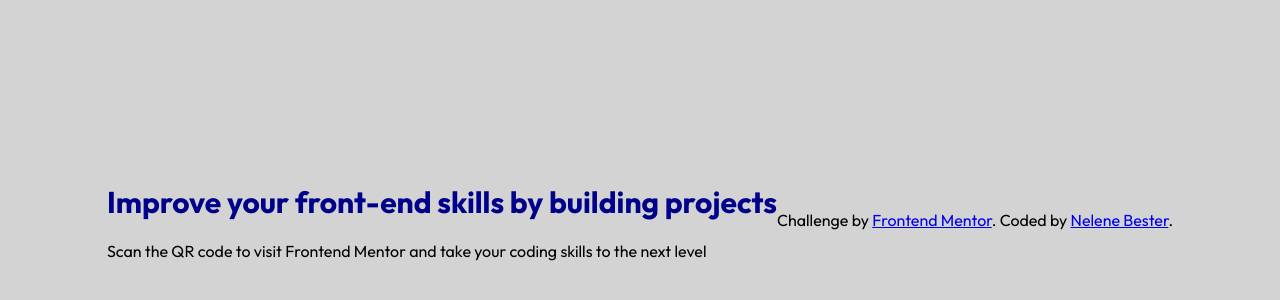
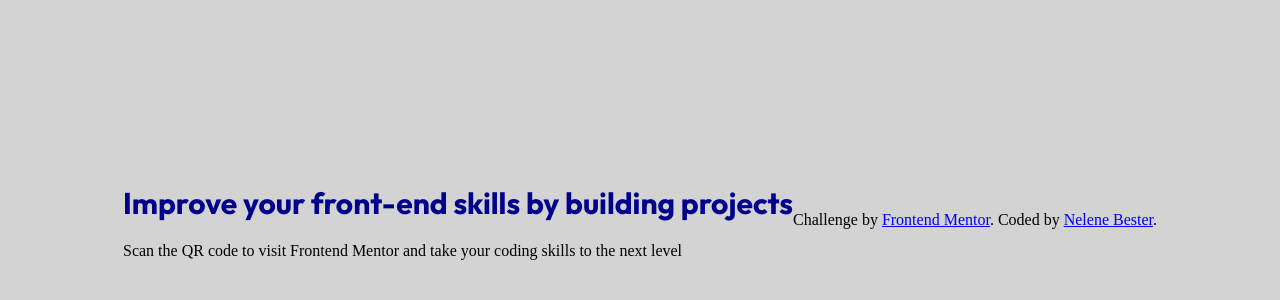
Before and after one commit to Nelene-max/https---github.com-Nelene-max-QR-Code-Component, a plain HTML site: page qr-code-component-main/index.html in a window 1280 px wide. Shown: the part 188-488 px from the top of the page. Drawn offline with Linux system fonts and the light colour scheme; files that its build step writes are made by us from their sources.

Commit message:
Updated css

```diff
--- a/app.css
+++ b/app.css
@@ -1,8 +1,3 @@
-html {
-    box-sizing:border-box;
-    font-family: "outfit";
-}
-
 body {
     background-color: lightgray;
     display:flex;
@@ -11,7 +6,7 @@ body {
     min-height:100vh;
 }
 
-.text h1 {
+.header {
     font-family: 'outfit' ;
     font-weight: 700;
     font-size: 30px;
```
